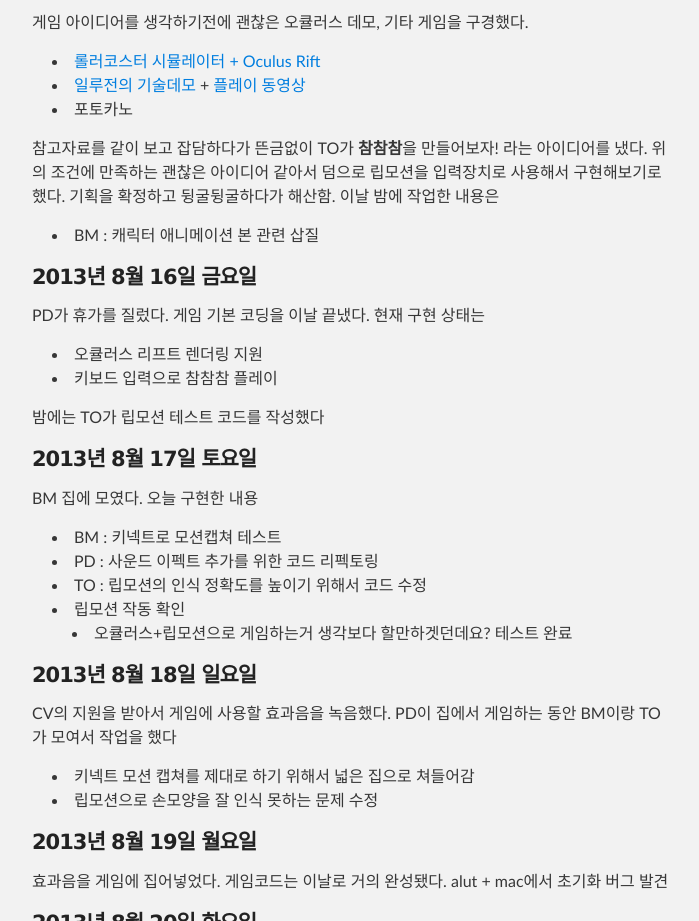
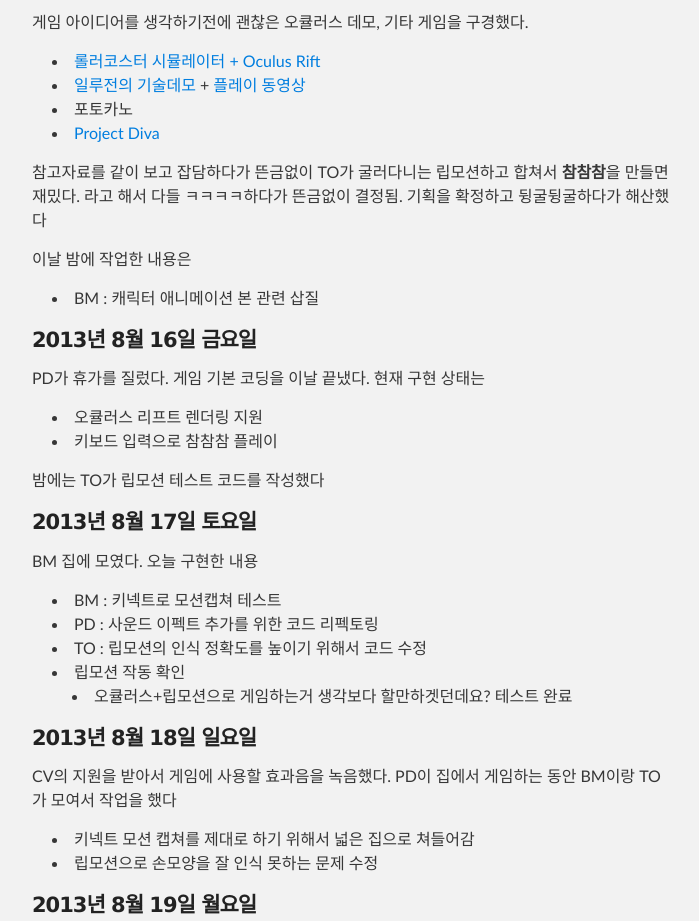
Before and after one commit to shipduck/cham-cham-cham, a plain HTML site: page index.html in a window 1280 px wide. Shown: the part 3000-3921 px from the top of the page, without its empty margins (288-987 px from the left). Drawn offline with Linux system fonts and the light colour scheme.

```diff
--- a/index.html
+++ b/index.html
@@ -138,7 +138,12 @@
 <a href="http://bbs2.ruliweb.daum.net/gaia/do/ruliweb/default/pc/27/read?articleId=1124465&amp;objCate1=&amp;bbsId=G003&amp;searchKey=subjectNcontent&amp;itemGroupId=1&amp;itemId=&amp;sortKey=depth&amp;searchValue=%EC%9D%BC%EB%A3%A8%EC%A0%BC&amp;platformId=&amp;pageIndex=1">일루전의 기술데모</a> + <a href="https://www.youtube.com/watch?v=LflPPdErjVg">플레이 동영상</a>
 </li>
 <li>포토카노</li>
-</ul><p>참고자료를 같이 보고 잡담하다가 뜬금없이 TO가 <strong>참참참</strong>을 만들어보자! 라는 아이디어를 냈다. 위의 조건에 만족하는 괜찮은 아이디어 같아서 덤으로 립모션을 입력장치로 사용해서 구현해보기로 했다. 기획을 확정하고 뒹굴뒹굴하다가 해산함. 이날 밤에 작업한 내용은</p>
+<li><a href="https://www.youtube.com/watch?v=HqRTBR7JzCU">Project Diva</a></li>
+</ul><p>참고자료를 같이 보고 잡담하다가 뜬금없이 TO가 굴러다니는 립모션하고 합쳐서 <strong>참참참</strong>을 만들면 재밌다.
+라고 해서 다들 ㅋㅋㅋㅋ하다가 뜬금없이 결정됨.
+기획을 확정하고 뒹굴뒹굴하다가 해산했다</p>
+
+<p>이날 밤에 작업한 내용은</p>
 
 <ul>
 <li>BM : 캐릭터 애니메이션 본 관련 삽질</li>
```
Also changed, not shown: params.json (+1 -1 lines).
